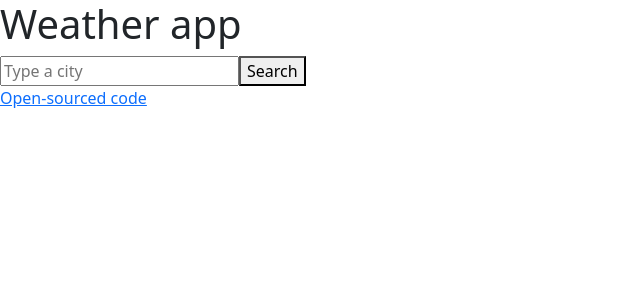
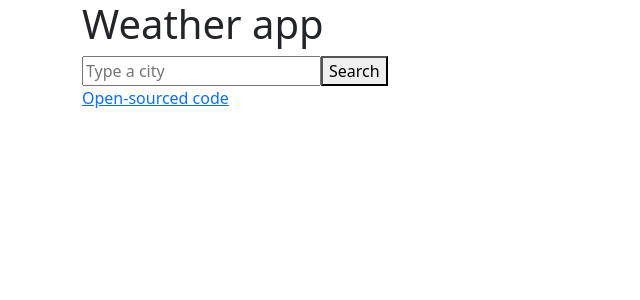
Before and after one commit to hannabim/app, a React (Create React App) app: page / in a window 1280 px wide. Shown: the top 300 px of the page, without its empty margins (0-640 px from the left). Built offline with nearby package versions, Linux system fonts and the light colour scheme.

Commit message:
Update App.js

```diff
--- a/src/App.js
+++ b/src/App.js
@@ -5,11 +5,16 @@ const rootElement = document.getElementById("root");
 const root = createRoot(rootElement);
 export default function App() {
   root.render(
+    <div className="App">
+    <div className="container">
     <StrictMode>
       <SearchEngine />
     <footer>
       <a href="https://github.com/hannabim/app" target="_blank" rel="noreferrer">Open-sourced code </a>
     </footer>
     </StrictMode>
+    </div>
+    </div>
+
   );
 }
```
